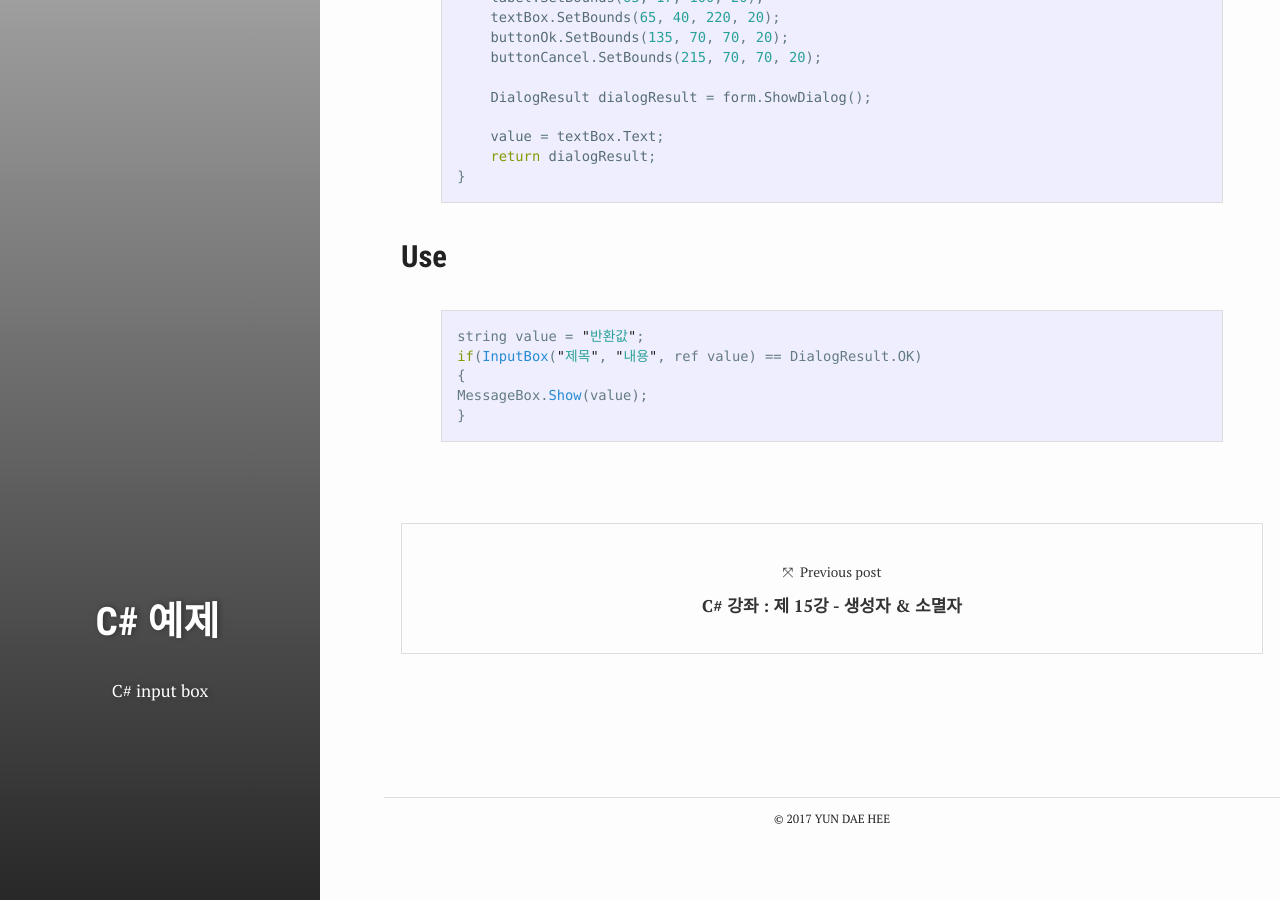
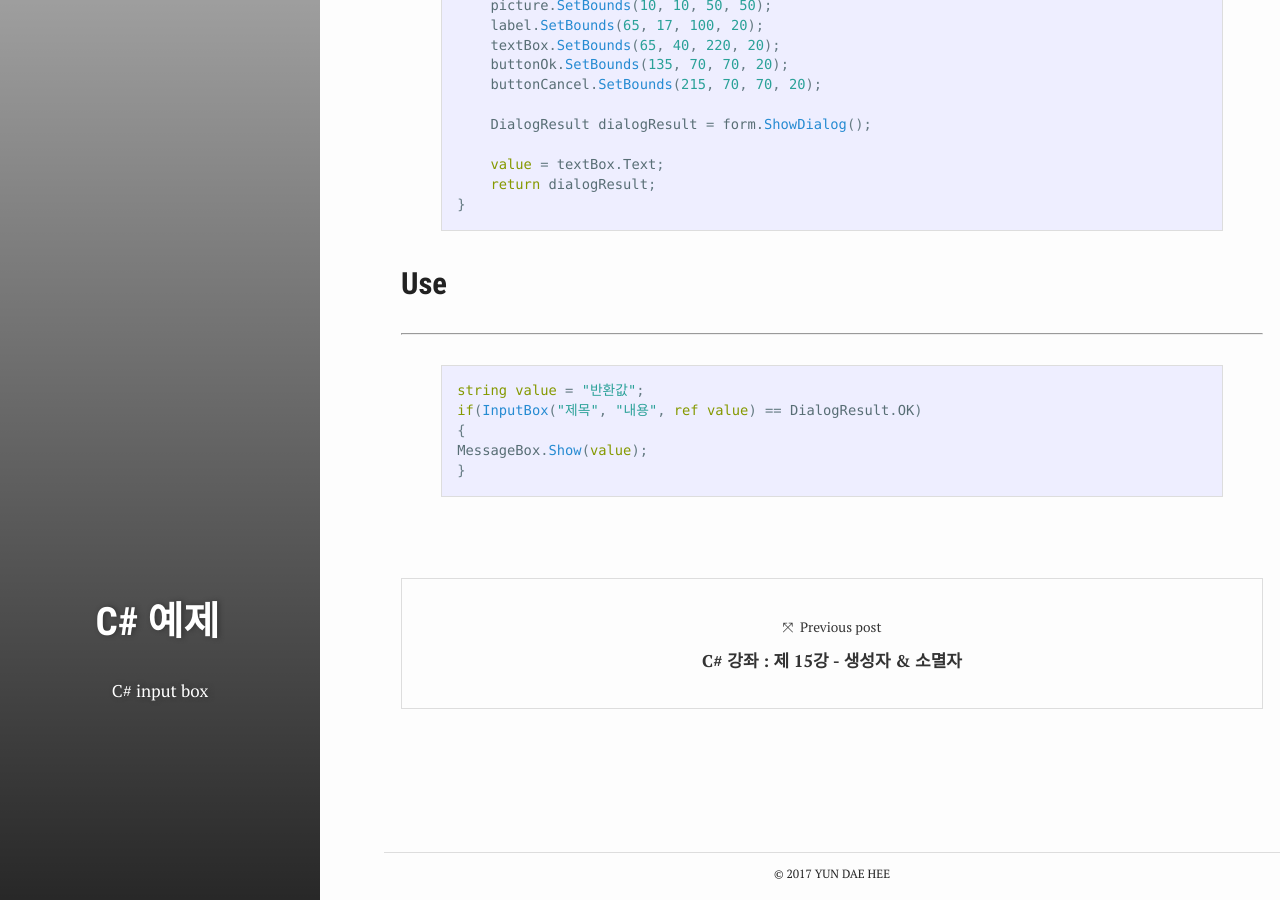
Before and after one commit to test076923/076923.github.io, a Jekyll site: the page built from _posts/2017-09-15-C#-ex-1.md, in a window 1280 px wide and 900 px high, scrolled down 1055 px. Built offline with Jekyll 4.4.1, drawn with Linux system fonts in a browser that asks for light colours; comment, search, counter and statistics services are not loaded.

Commit message:
Update 2017-09-15-C#-ex-1.md

```diff
--- a/_posts/2017-09-15-C#-ex-1.md
+++ b/_posts/2017-09-15-C#-ex-1.md
@@ -17,7 +17,8 @@
 <br>
 
 ## Main ##
-{% highlight c %}
+----------
+{% highlight c# %}
 public static DialogResult InputBox(string title, string content, ref string value)
 {
     Form form = new Form();
@@ -61,7 +62,8 @@
 {% endhighlight %}
 
 ## Use ##
-{% highlight js %}
+----------
+{% highlight C# %}
 string value = "반환값";
 if(InputBox("제목", "내용", ref value) == DialogResult.OK)
 {
```
